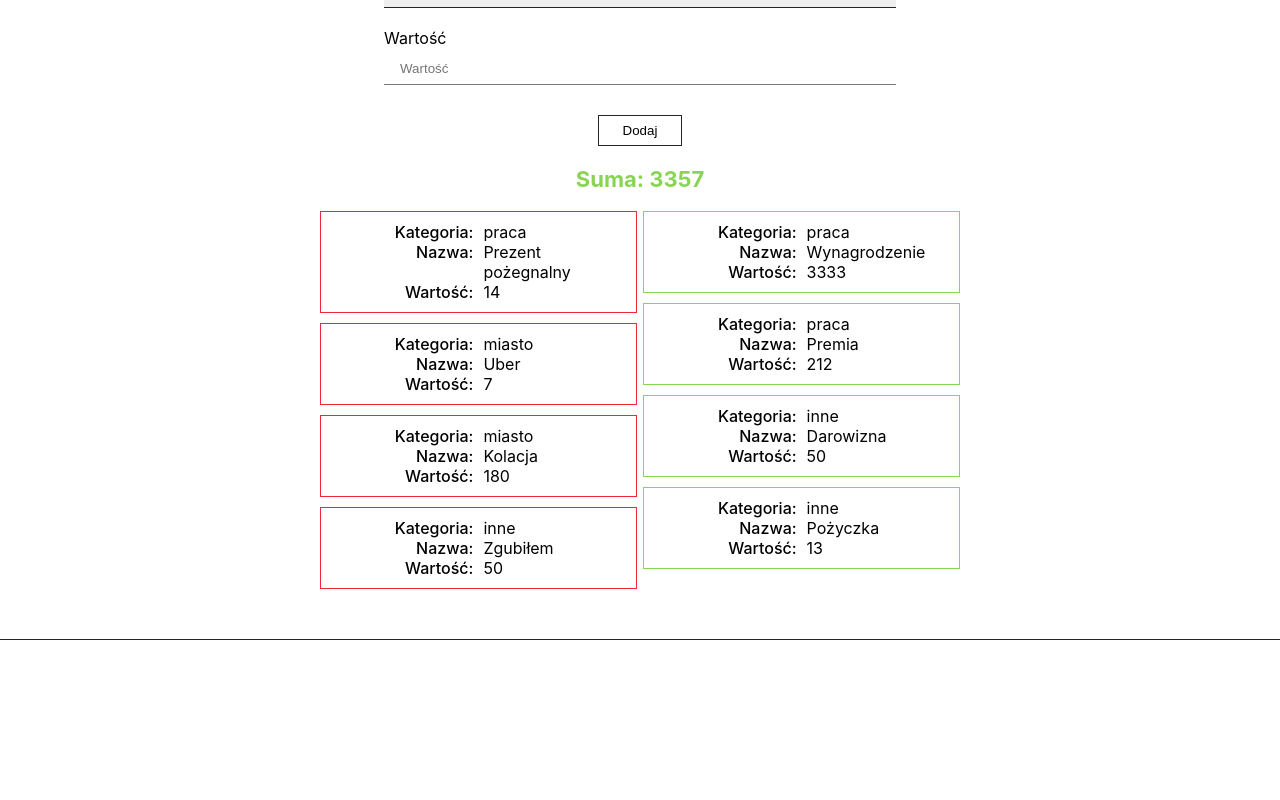
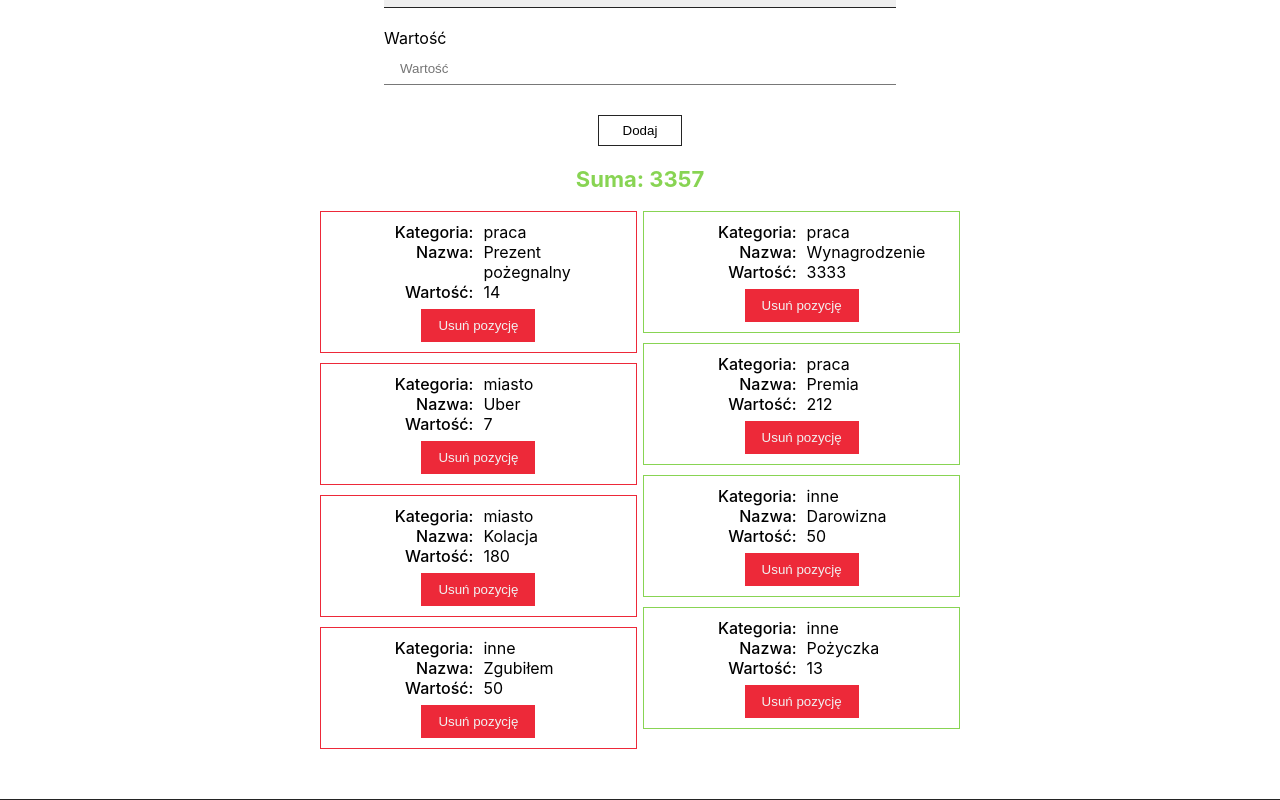
Before and after one commit to bartassmo/szkola-reacta, a React (Create React App) app in the folder modul-4/: page / in a window 1280 px wide. Shown: the part 1476-2276 px from the top of the page. Before the commit the page ends 2116 px from the top, so only its background shows below. Built offline with nearby package versions, Linux system fonts and the light colour scheme.

Commit message:
DOdanie usuwanie elementu

```diff
--- a/modul-4/src/components/Calculator/Calculator.js
+++ b/modul-4/src/components/Calculator/Calculator.js
@@ -45,6 +45,20 @@ const Calculator = () => {
     }
   }
 
+  const deleteItem = (e) => {
+    const elemID = e.target.parentNode.getAttribute('id');
+    const elemType = e.target.parentNode.getAttribute('data-type');
+    if(elemType === 'cost') {
+      setCost( cost.filter(el => {
+        return el.id !== elemID;
+      }))
+    } else {
+      setIncome( income.filter(el => {
+        return el.id !== elemID;
+      }))
+    }
+  }
+
   useEffect(() => {
     localStorage.setItem("localData", JSON.stringify({ cost, income }));
 
@@ -74,6 +88,7 @@ const Calculator = () => {
             category={ el.category }
             name={ el.name }
             value={ el.value }
+            onClick={ deleteItem }
           />
         ))}
       </div>
@@ -86,6 +101,7 @@ const Calculator = () => {
             category={ el.category }
             name={ el.name }
             value={ el.value }
+            onClick={ deleteItem }
           />
         ))}
       </div>
--- a/modul-4/src/components/Calculator/DisplayItem/DisplayItem.js
+++ b/modul-4/src/components/Calculator/DisplayItem/DisplayItem.js
@@ -19,13 +19,37 @@ const styles = {
   title: {
     textAlign: 'right',
     fontWeight: 500
+  },
+  btn: {
+    alignSelf: 'center',
+    backgroundColor: colors.red,
+    border: `1px solid ${colors.red}`,
+    color: colors.secondary,
+    padding: '.5rem 1rem',
+    marginTop: 7,
+    cursor: 'pointer',
+    transition: 'all .2s ease-in-out'
   }
 }
 
-const displayItem = ({ id, type, category, name, value }) => {
+const displayItem = ({ id, type, category, name, value, onClick }) => {
+
+  const onMouseOver = (e) => {
+    e.target.style.backgroundColor = 'transparent';
+    e.target.style.color = colors.red;
+  }
+
+  const onMouseLeave = (e) => {
+    e.target.style.backgroundColor = colors.red;
+    e.target.style.color = colors.secondary;
+  }
+
+  const handlerClick = (e) => {
+    onClick(e);
+  }
   return (
     <>
-    <div style={ (type === 'cost') ? { ...styles, ...styles.cost } : styles }>
+    <div id={ id } data-type={ type } style={ (type === 'cost') ? { ...styles, ...styles.cost } : styles }>
       <div style={ styles.row}>
         <span style={ styles.title }>Kategoria:</span>
         <span>{ category }</span>
@@ -38,6 +62,7 @@ const displayItem = ({ id, type, category, name, value }) => {
         <span style={ styles.title }>Wartość:</span>
         <span>{ value }</span>
       </div>
+      <button type="button" style={ styles.btn } onMouseEnter={ onMouseOver } onMouseLeave={ onMouseLeave } onClick={ handlerClick }>Usuń pozycję</button>
     </div>
     </>
   )
```
